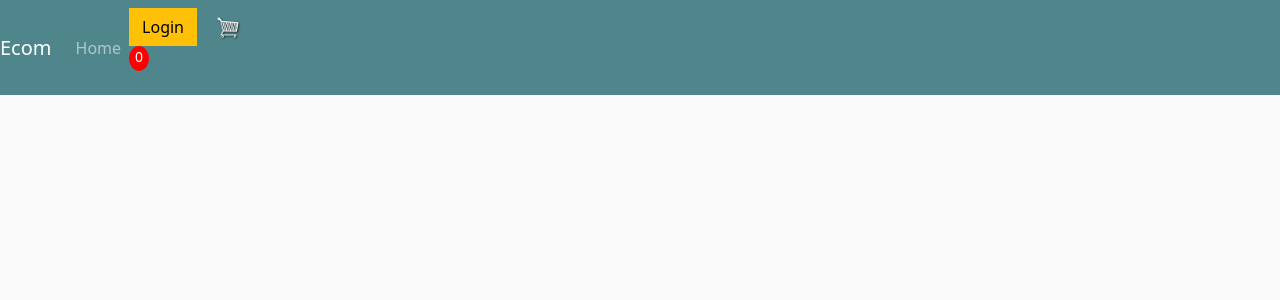
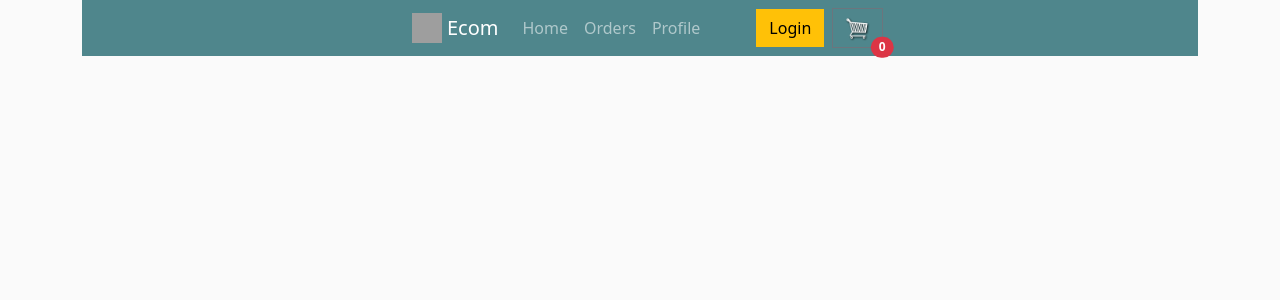
Before and after one commit to pkoutsonas/ecommerce, a Django app: page / in a window 1280 px wide. Shown: the top 300 px of the page. Run offline with Django 4.2, Linux system fonts and the light colour scheme; data that the repository does not hold is empty; grey boxes are pictures that could not be loaded.

Commit message:
navbar and product update
css html changes

```diff
--- a/ecommerce/urls.py
+++ b/ecommerce/urls.py
@@ -24,6 +24,6 @@ from django.conf import settings
 urlpatterns = [
     path('admin/', admin.site.urls),
     path('', include('store.urls'))
-]
+] + static(settings.STATIC_URL, document_root=settings.STATIC_ROOT)
 
 urlpatterns += static(settings.MEDIA_URL, document_root = settings.MEDIA_ROOT)
--- a/static/css/main.css
+++ b/static/css/main.css
@@ -18,12 +18,17 @@ h6 {
   padding: 10px;
 }
 
-.thumbnail {
-  width: 100%;
-  height: 200px;
+.thumbnail-wrapper {
+  display: flex;
+  justify-content: center;
+  background-color: rgb(255, 255, 255);
   -webkit-box-shadow: -1px -3px 5px -2px rgba(214, 214, 214, 1);
   -moz-box-shadow: -1px -3px 5px -2px rgba(214, 214, 214, 1);
   box-shadow: -1px -3px 5px -2px rgba(214, 214, 214, 1);
+}
+
+.thumbnail {
+  height: 200px;
 }
 
 .product {
@@ -37,7 +42,6 @@ h6 {
 #cart-icon {
   width: 25px;
   display: inline-block;
-  margin-left: 15px;
 }
 
 #cart-total {
--- a/store/templates/store/main.html
+++ b/store/templates/store/main.html
@@ -1,65 +1,58 @@
 <!DOCTYPE html>
 {% load static %}
 <html lang="en">
+
 <head>
 	<meta charset="UTF-8" />
-    <meta
-      name="viewport"
-      content="width=device-width, initial-scale=1, maximum-scale=1, minimum-scale=1"
-    />
+	<meta name="viewport" content="width=device-width, initial-scale=1, maximum-scale=1, minimum-scale=1" />
 
-    <link
-      href="https://cdn.jsdelivr.net/npm/bootstrap@5.3.2/dist/css/bootstrap.min.css"
-      rel="stylesheet"
-      integrity="sha384-T3c6CoIi6uLrA9TneNEoa7RxnatzjcDSCmG1MXxSR1GAsXEV/Dwwykc2MPK8M2HN"
-      crossorigin="anonymous"
-    />
+	<link href="https://cdn.jsdelivr.net/npm/bootstrap@5.3.2/dist/css/bootstrap.min.css" rel="stylesheet"
+		integrity="sha384-T3c6CoIi6uLrA9TneNEoa7RxnatzjcDSCmG1MXxSR1GAsXEV/Dwwykc2MPK8M2HN" crossorigin="anonymous" />
 	<link rel="stylesheet" type="text/css" href="{% static 'css/main.css' %}" />
 	<title>Ecom</title>
 </head>
+
 <body>
-    <nav
-      class="navbar navbar-expand-lg navbar-dark bg-dark justify-content-between"
-    >
-      <a class="navbar-brand" href="{% url 'store' %}">Ecom</a>
-      <button
-        class="navbar-toggler"
-        type="button"
-        data-toggle="collapse"
-        data-target="#navbarSupportedContent"
-        aria-controls="navbarSupportedContent"
-        aria-expanded="false"
-        aria-label="Toggle navigation"
-      >
-        <span class="navbar-toggler-icon"></span>
-      </button>
+	<!-- Navigation Bar -->
+	<div class="container">
+		<nav class="navbar navbar-expand navbar-dark bg-dark d-flex justify-content-center">
+			<a class="navbar-brand" href="{% url 'store' %}" style="margin-left: 15px;">
+				<img src="https://cdn.jim-nielsen.com/ios/512/eventbrite-2017-04-06.png" width="30" height="30"
+					class="d-inline-block align-top" alt="">
+				Ecom
+			</a>
 
-      <div class="collapse navbar-collapse" id="navbarSupportedContent">
-        <ul class="navbar-nav mr-auto">
-          <li class="nav-item active">
-            <a class="nav-link" href="{% url 'store' %}"
-              >Home<span class="sr-only"></span
-            ></a>
+			<ul class="navbar-nav">
+				<li class="nav-item">
+					<a class="nav-link" href="{% url 'store' %}">Home</a>
+				</li>
+				<li class="nav-item">
+					<a class="nav-link" href="#">Orders</a>
+				</li>
+				<li class="nav-item">
+					<a class="nav-link" href="#">Profile</a>
 				</li>
 			</ul>
-        <div class="form-inline my-2 my-lg-0">
-          <a href="#" class="btn btn-warning">Login</a>
 
-          <a href="{% url 'cart' %}">
+			<a href="#" class="btn btn-warning ms-5">Login</a>
+
+			<a class="btn btn-outline-secondary position-relative ms-2" href="{% url 'cart' %}" role="button">
 				<img id="cart-icon" src="{% static 'images/cart.png' %}" />
+				<span class="position-absolute top-100 start-100 translate-middle badge rounded-pill bg-danger">
+					0
+				</span>
 			</a>
-          <p id="cart-total">0</p>
+
+		</nav>
 	</div>
-      </div>
-    </nav>
-    <div class="container">
+
+	<div >
 		<br />
 		{% block content %} {% endblock content %}
 	</div>
-    <script
-      src="https://cdn.jsdelivr.net/npm/bootstrap@5.3.2/dist/js/bootstrap.bundle.min.js"
+	<script src="https://cdn.jsdelivr.net/npm/bootstrap@5.3.2/dist/js/bootstrap.bundle.min.js"
 		integrity="sha384-C6RzsynM9kWDrMNeT87bh95OGNyZPhcTNXj1NW7RuBCsyN/o0jlpcV8Qyq46cDfL"
-      crossorigin="anonymous"
-    ></script>
+		crossorigin="anonymous"></script>
 </body>
+
 </html>
--- a/store/templates/store/store.html
+++ b/store/templates/store/store.html
@@ -2,17 +2,19 @@
 <div class="row">
 	{% for product in products %}
 	<div class="col-lg-4">
+		<div class="thumbnail-wrapper">
 			{% if product.image %}
 			<img class="thumbnail" src="{{product.image.url}}" />
 			{% else %}
 			<img src="{% static 'images/placeholder.png' %}" class="thumbnail" />
 			{% endif %}
+		</div>
 		<div class="box-element product">
 			<h6><strong>{{product.name}}</strong></h6>
 			<hr />
 			<button class="btn btn-outline-secondary add-btn">Add to Cart</button>
 			<a class="btn btn-outline-success" href="#">View</a>
-      <h4 style="display: inline-block; float: right">
+			<h4 style="display: inline-block; float: right;">
 				<strong>${{product.price|floatformat:2}}</strong>
 			</h4>
 		</div>
```
Lines whose indentation alone changed are shown as unchanged.
